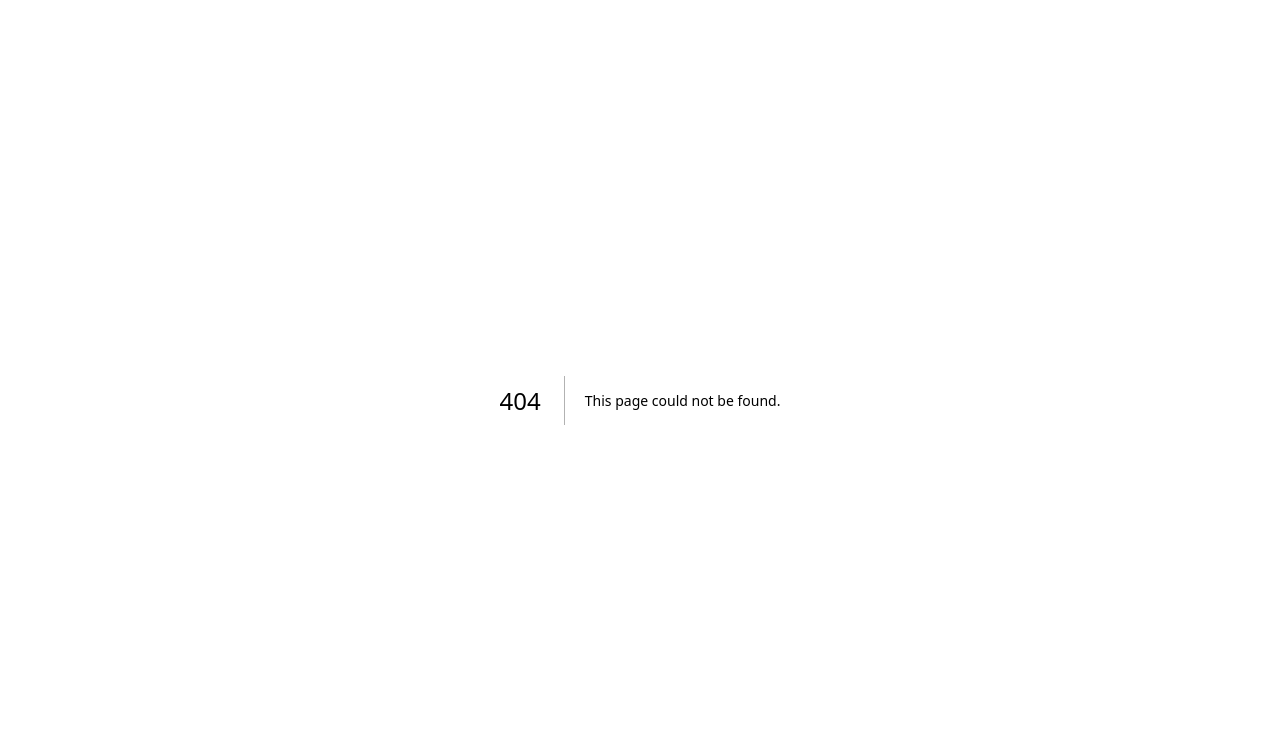
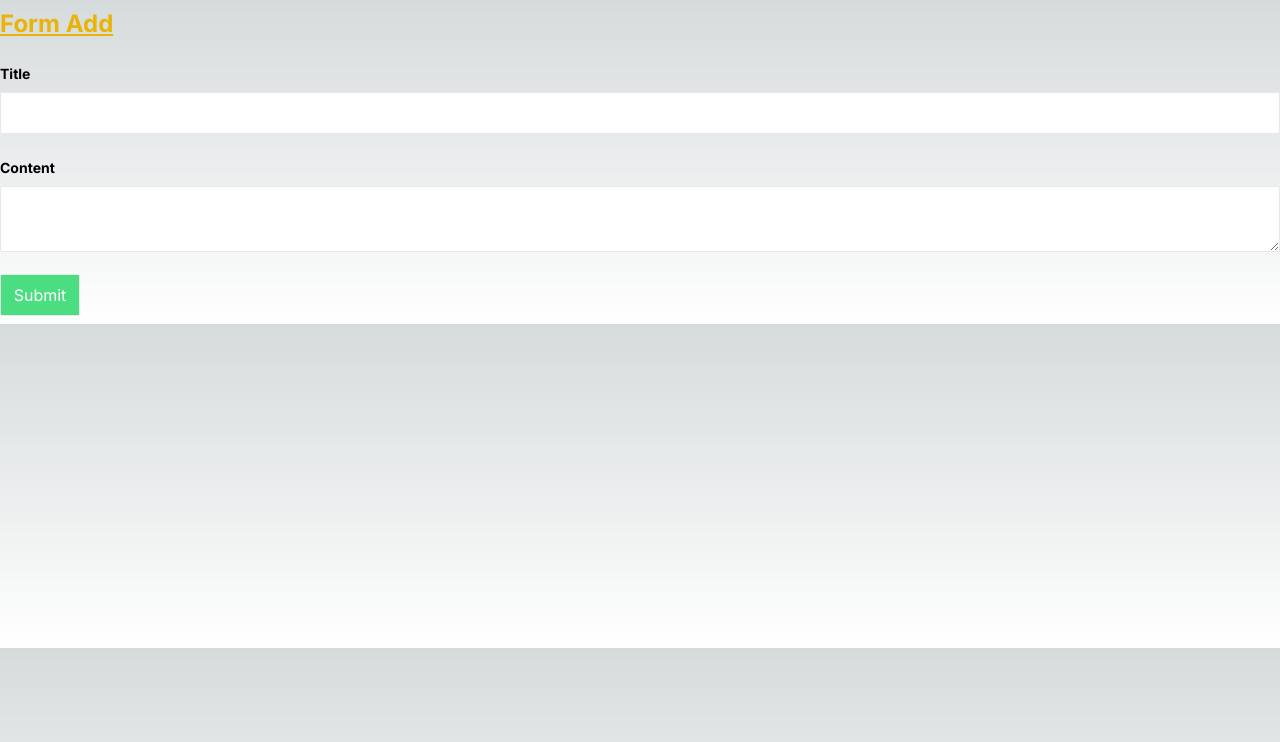
Before and after one commit to hendisantika/nextjs14-post-crud, a Next.js app: page /post/create in a window 1280 px wide. Before the commit this address had no page. Shown: the top 742 px of the page. Built offline with nearby package versions, Linux system fonts and the light colour scheme.

Commit message:
Add page.tsx file🫸🌀✏️📗🐧🐳⬆

```diff
--- /dev/null
+++ b/src/app/post/create/page.tsx
@@ -0,0 +1,49 @@
+"use client"
+import React, {useState} from 'react'
+import {useRouter} from 'next/navigation'
+
+export default function PostCreate() {
+    const router = useRouter()
+    const [title, setTitle] = useState<string>('');
+    const [body, setBody] = useState<string>('');
+    const addPost = async (e: any) => {
+        e.preventDefault()
+        if (title != "" && body != "") {
+            const formData = {
+                title: title,
+                content: body
+            }
+            const add = await fetch('/api/posts', {
+                method: 'POST',
+                headers: {
+                    'Content-Type': 'application/json'
+                },
+                body: JSON.stringify(formData)
+            });
+            const content = await add.json();
+            if (content.success > 0) {
+                router.push('/post');
+            }
+
+        }
+    };
+    return (
+        <form className='w-full' onSubmit={addPost}>
+            <span className='font-bold text-yellow-500 py-2 block underline text-2xl'>Form Add</span>
+            <div className='w-full py-2'>
+                <label htmlFor="" className='text-sm font-bold py-2 block'>Title</label>
+                <input type='text' name='title' className='w-full border-[1px] border-gray-200 p-2 rounded-sm'
+                       onChange={(e: any) => setTitle(e.target.value)}/>
+            </div>
+            <div className='w-full py-2'>
+                <label htmlFor="" className='text-sm font-bold py-2 block'>Content</label>
+                <textarea name='title' className='w-full border-[1px] border-gray-200 p-2 rounded-sm'
+                          onChange={(e: any) => setBody(e.target.value)}/>
+            </div>
+            <div className='w-full py-2'>
+                <button className="w-20 p-2 text-white border-gray-200 border-[1px] rounded-sm bg-green-400">Submit
+                </button>
+            </div>
+        </form>
+    )
+}
```
